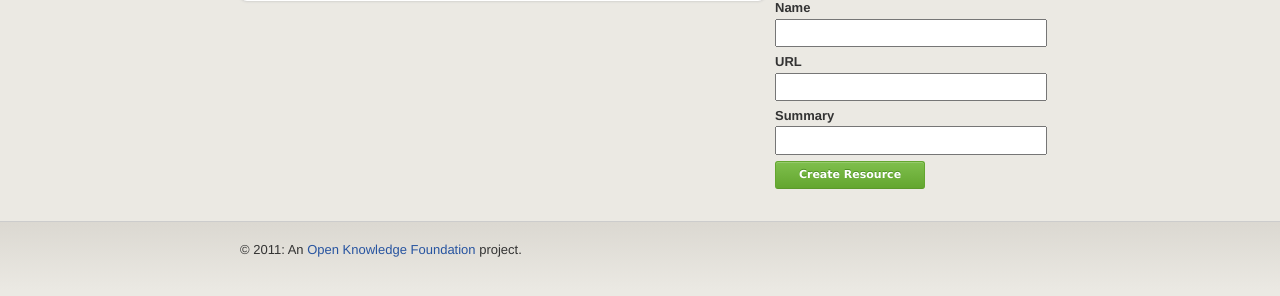
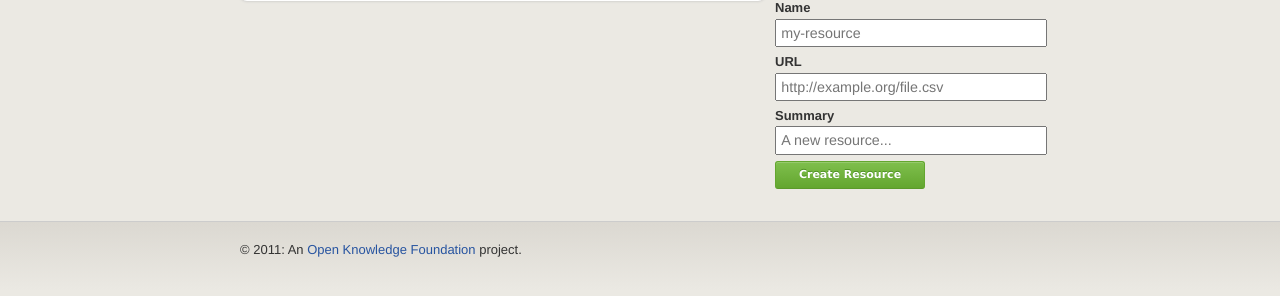
Before and after one commit to okfn/datahub-deprecated, a Python web app: template datahub/templates/account/dashboard.html in a window 1280 px wide. Shown: the part 159-455 px from the top of the page. Run offline with Jinja, Linux system fonts and the light colour scheme; the template is opened without the code that fills it, so the values that code supplies are empty; some libraries are stand-ins or nearby versions.

Commit message:
placeholders in html form

```diff
--- a/datahub/templates/resource/parts.html
+++ b/datahub/templates/resource/parts.html
@@ -21,15 +21,15 @@
     </p>
     <dl>
       <dt><label for="name">Name</label></dt>
-      <dd><input name="name" value="" /></dd>
+      <dd><input name="name" value="" placeholder="my-resource" /></dd>
     </dl>
     <dl>
       <dt><label for="url">URL</label></dt>
-      <dd><input name="url" value="" /></dd>
+      <dd><input name="url" value="" placeholder="http://example.org/file.csv" /></dd>
     </dl>
     <dl>
       <dt><label for="summary">Summary</label></dt>
-      <dd><input name="summary" value="" /></dd>
+      <dd><input name="summary" value="" placeholder="A new resource..." /></dd>
     </dl>
     <dl>
       <dd><input type="submit" value="Create Resource" /></dd>
```
